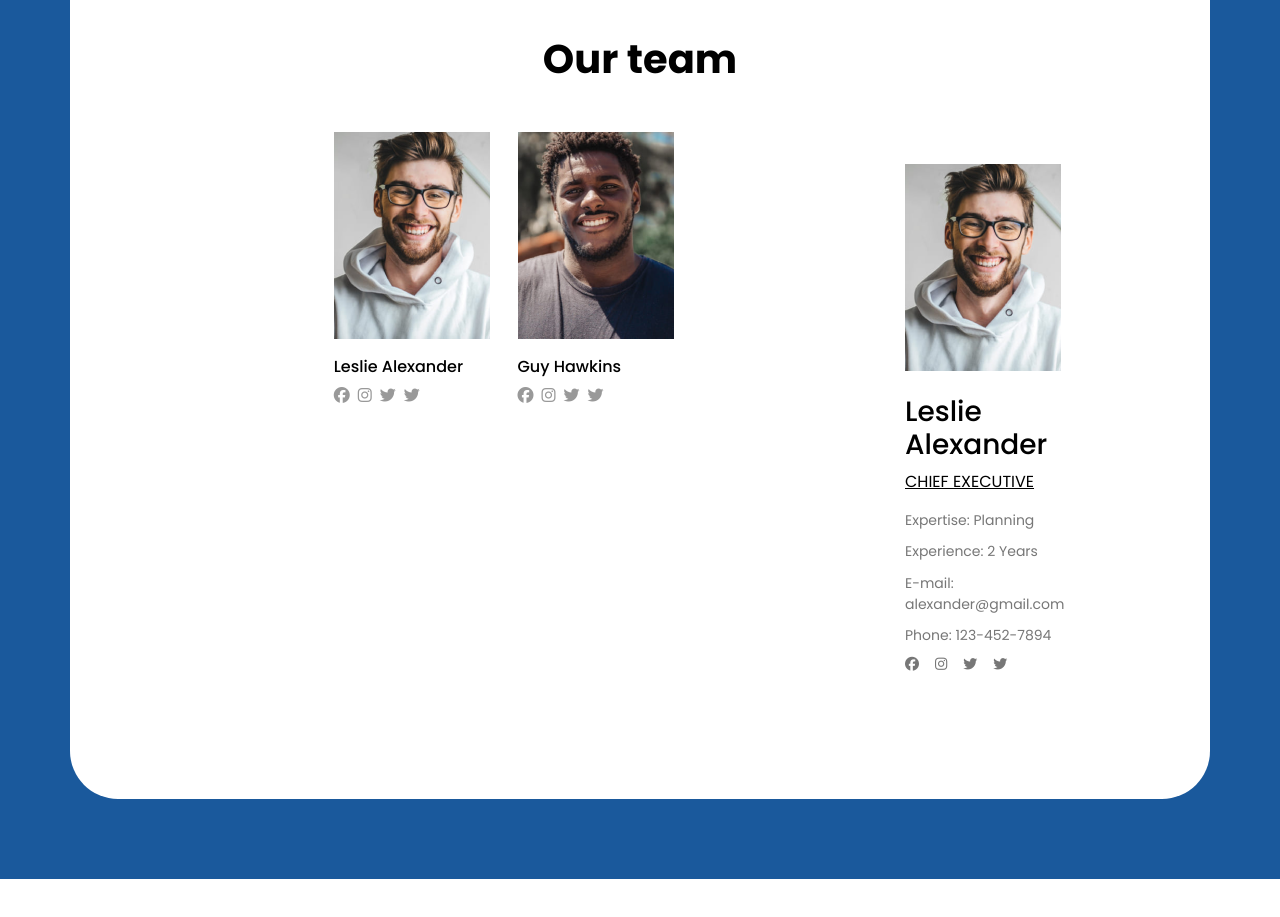
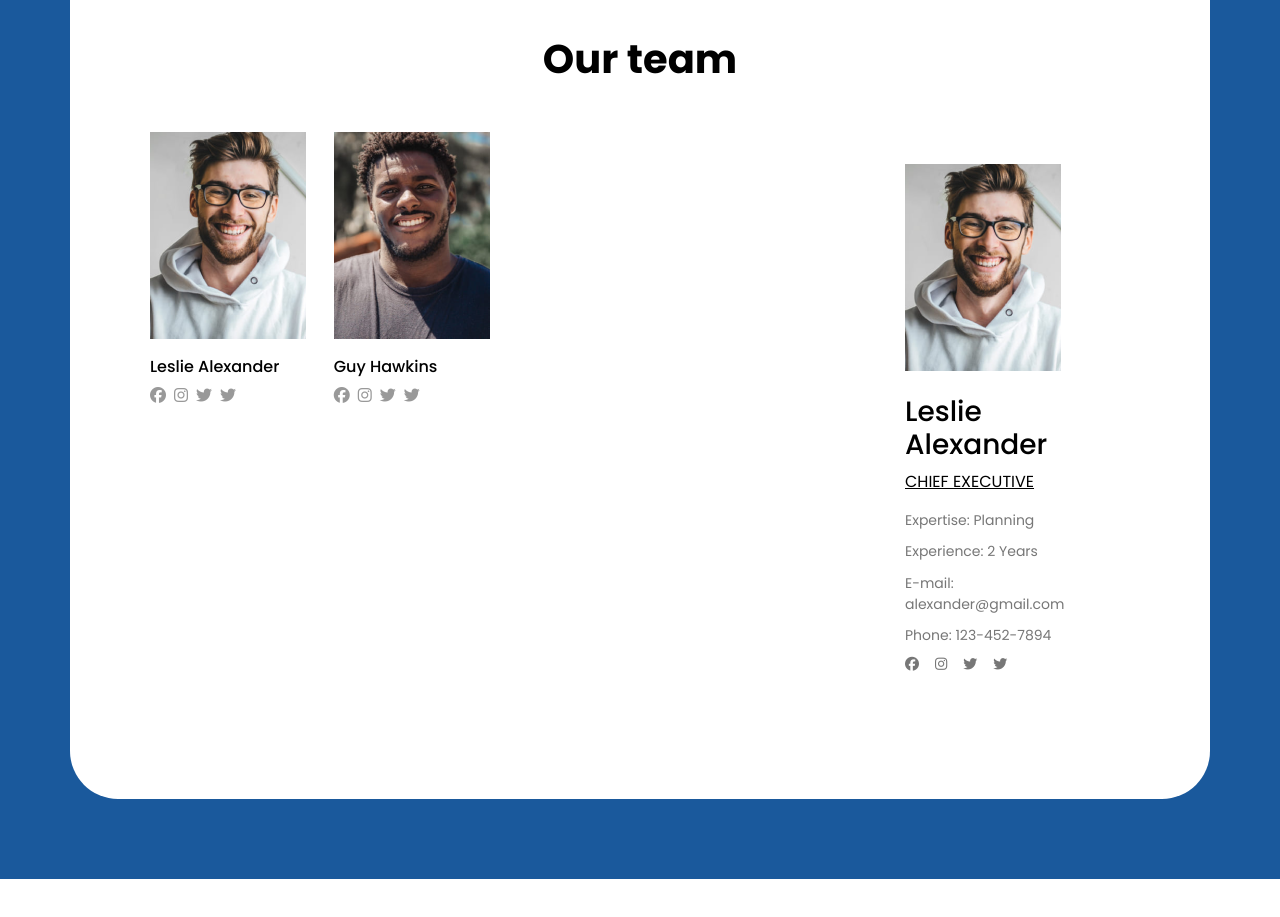
Before and after one commit to sas-cube-india/sydorg-v2, a Next.js app: page /about-us in a window 1280 px wide. Shown: the part 1640-2557 px from the top of the page. Built offline with nearby package versions, Linux system fonts and the light colour scheme.

Commit message:
Update Product.js
css 1

```diff
--- a/src/app/about-us/Product.js
+++ b/src/app/about-us/Product.js
@@ -83,7 +83,7 @@ export default function Product() {
                             <h2 className="text-center fw-700 mb-5">Our team</h2>
                             <div className="row">
                                 <div className="col-xxl-9 col-xl-9 col-lg-7 col-md-12 col-sm-12 col-12 user-list">
-                                    <div className="row justify-content-center">
+                                    <div className="row">
                                         {
                                             jsonData.map((person, index) => (
                                                 <>
```
